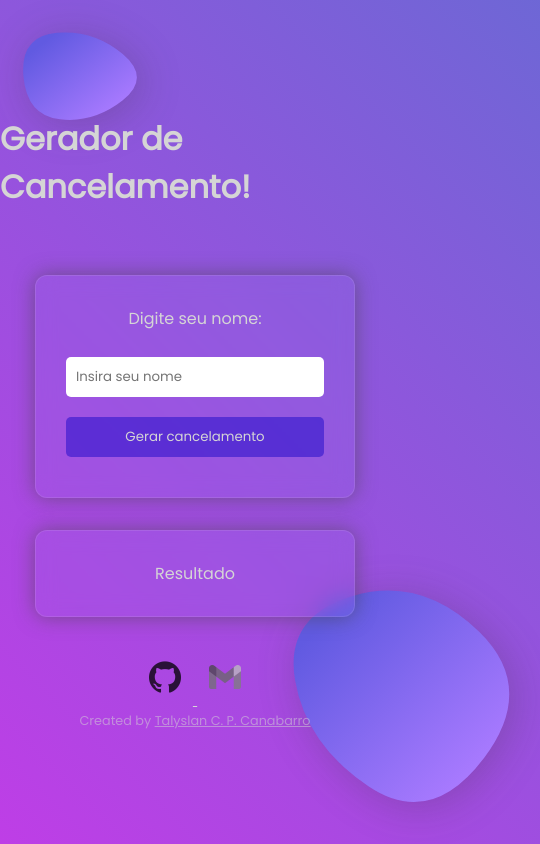
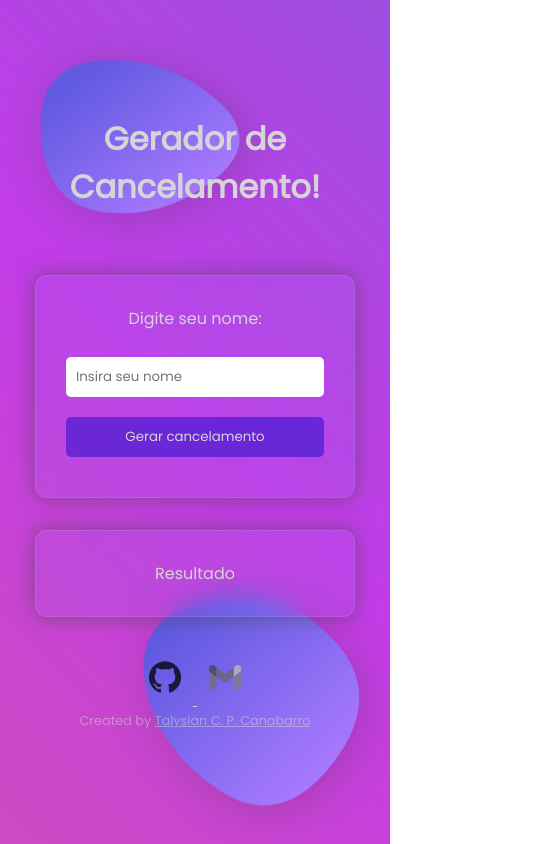
Before and after one commit to Talyslan/Gerador-de-Cancelamento, a plain HTML site: page index.html in a window 390 px wide. Shown: the whole page, 540 px wide, since content can reach past the window. Drawn offline with Linux system fonts and the light colour scheme.

Commit message:
update: readme,fix: responsive + animations

```diff
--- a/css/style.css
+++ b/css/style.css
@@ -3,6 +3,11 @@ body {
     background-size: 400% 400%;
     animation: gradient 10s ease-in-out infinite;
     gap: 2em;
+    position: relative;
+}
+
+h1 {
+    text-align: center;
 }
 
 .box {
@@ -39,11 +44,11 @@ button:hover {
     width: 80%;
     max-width: 500px;
     bottom: 0;
-    right: -150px;
+    right: 0;
 }
 
 .blobs svg:nth-child(2) {
-    width: 40%;
+    width: 70%;
     max-width: 350px;
     top: 0;
     left: 0;
--- a/index.html
+++ b/index.html
@@ -10,6 +10,7 @@
   <link rel="icon" href="./images/favicon.ico">
   <link rel="stylesheet" href="./css/global.css">
   <link rel="stylesheet" href="./css/footer.css">
+  <link rel="stylesheet" href="./css/animations.css">
   <link rel="stylesheet" href="./css/style.css">
   <title>Gerador de Cancelamento</title>
 </head>
```
Also changed, not shown: 1 other file.
